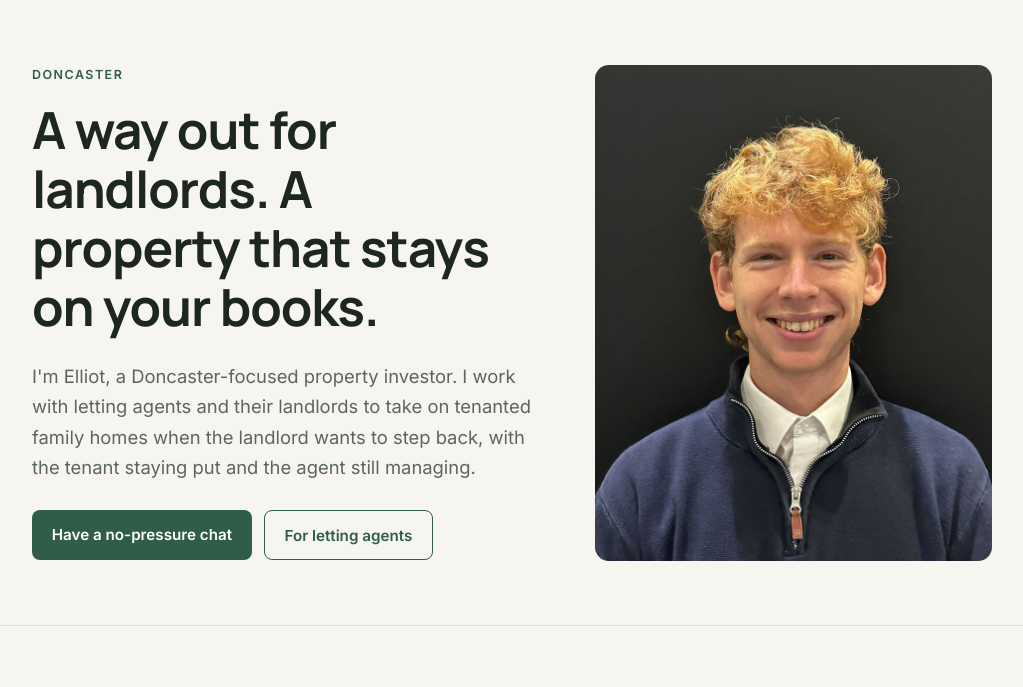
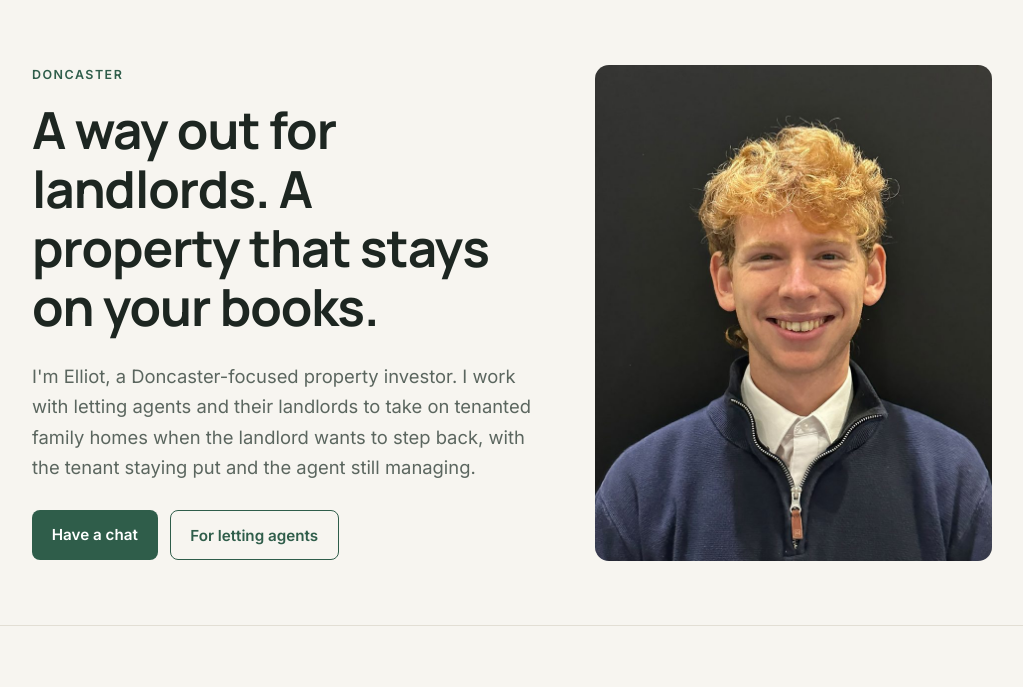
Before and after one commit to elliotsykes04-droid/elliotsykesproperty.com, a plain HTML site: page index.html in a window 1280 px wide. Shown: the part 72-759 px from the top of the page, without its empty margins (128-1151 px from the left). Drawn offline with Linux system fonts and the light colour scheme.

Commit message:
Simplify hero button to 'Have a chat'
Co-Authored-By: Claude Opus 5.5 <noreply@anthropic.com>
Claude-Session: https://claude.ai/code/session_01EnFgTk59a1KQ3Gd4uRDbEK

```diff
--- a/index.html
+++ b/index.html
@@ -109,7 +109,7 @@ footer{padding:32px 0 48px;color:var(--muted);font-size:.85rem;border-top:1px so
       <h1>A way out for landlords. A property that stays on your books.</h1>
       <p class="lead">I'm Elliot, a Doncaster-focused property investor. I work with letting agents and their landlords to take on tenanted family homes when the landlord wants to step back, with the tenant staying put and the agent still managing.</p>
       <div class="actions">
-        <a class="btn" href="#contact">Have a no-pressure chat</a>
+        <a class="btn" href="#contact">Have a chat</a>
         <a class="btn ghost" href="#agents">For letting agents</a>
       </div>
     </div>
```
